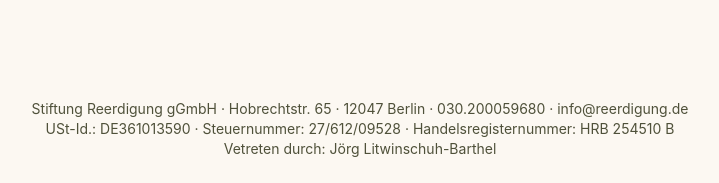
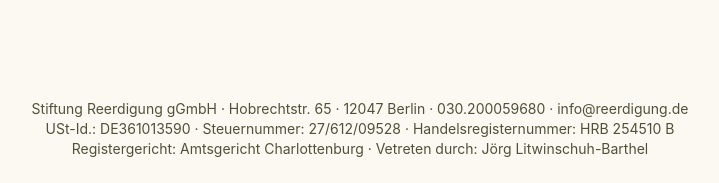
Before and after one commit to MEINE-ERDE/stiftung-reerdigung-prelaunch, a plain HTML site: page index.html in a window 1280 px wide. Shown: the part 701-884 px from the top of the page, without its empty margins (280-999 px from the left). Drawn offline with Linux system fonts and the light colour scheme; a web font is replaced by a local one.

Commit message:
added Registergericht

```diff
--- a/index.html
+++ b/index.html
@@ -37,7 +37,7 @@
       Stiftung Reerdigung gGmbH · Hobrechtstr. 65 · 12047 Berlin · 030.200059680 ·
       info@reerdigung.de<br/>
       USt-Id.: DE361013590 · Steuernummer: 27/612/09528 · Handelsregisternummer: HRB 254510 B<br/>
-      Vetreten durch: Jörg Litwinschuh-Barthel
+      Registergericht: Amtsgericht Charlottenburg · Vetreten durch: Jörg Litwinschuh-Barthel
     </div>
   </body>
 </html>
```
